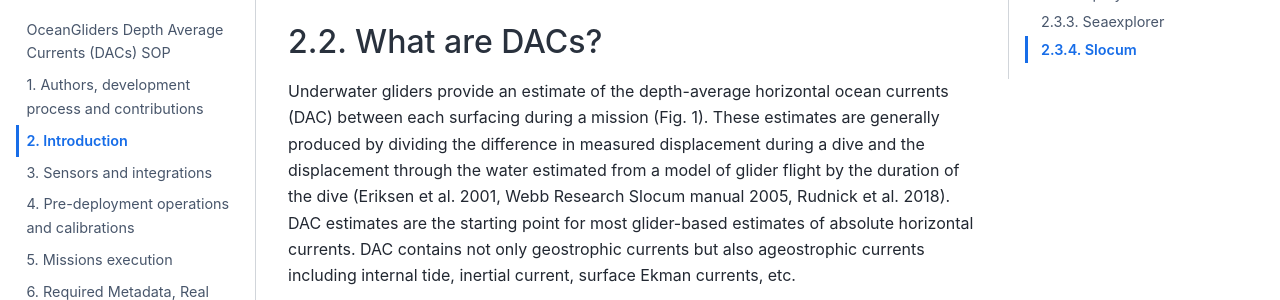
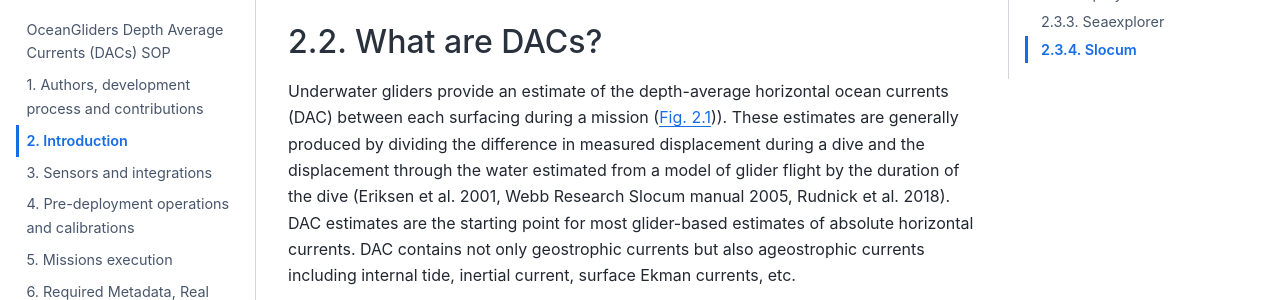
Before and after one commit to OceanGlidersCommunity/DepthAverageCurrents_SOP, a Jupyter Book: the page built from sections/DACs_introduction.md, in a window 1280 px wide and 900 px high, scrolled down 3260 px. Shown: the part 179-479 px from the top of the window. Built offline with Jupyter Book 1.0.4 settings and Sphinx 7.4.7 and the Sphinx Book theme 1.1.4, drawn with Linux system fonts in a browser that asks for light colours; part of the change alters nothing that is shown.

Commit message:
add figure reference

```diff
--- a/sections/DACs_introduction.md
+++ b/sections/DACs_introduction.md
@@ -24,7 +24,7 @@ It aims to result in high quality data and further ensures a data flow both for
 
 
 ## What are DACs?
-Underwater gliders provide an estimate of the depth-average horizontal ocean currents (DAC) between each surfacing during a mission (Fig. 1).
+Underwater gliders provide an estimate of the depth-average horizontal ocean currents (DAC) between each surfacing during a mission ({numref}`DAC_slocum`)).
 These estimates are generally produced by dividing the difference in measured displacement during a dive and the displacement through the water estimated from a model of glider flight by the duration of the dive (Eriksen et al. 2001, Webb Research Slocum manual 2005, Rudnick et al. 2018).
 DAC estimates are the starting point for most glider-based estimates of absolute horizontal currents.
 DAC contains not only geostrophic currents but also ageostrophic currents including internal tide, inertial current, surface Ekman currents, etc.
```
